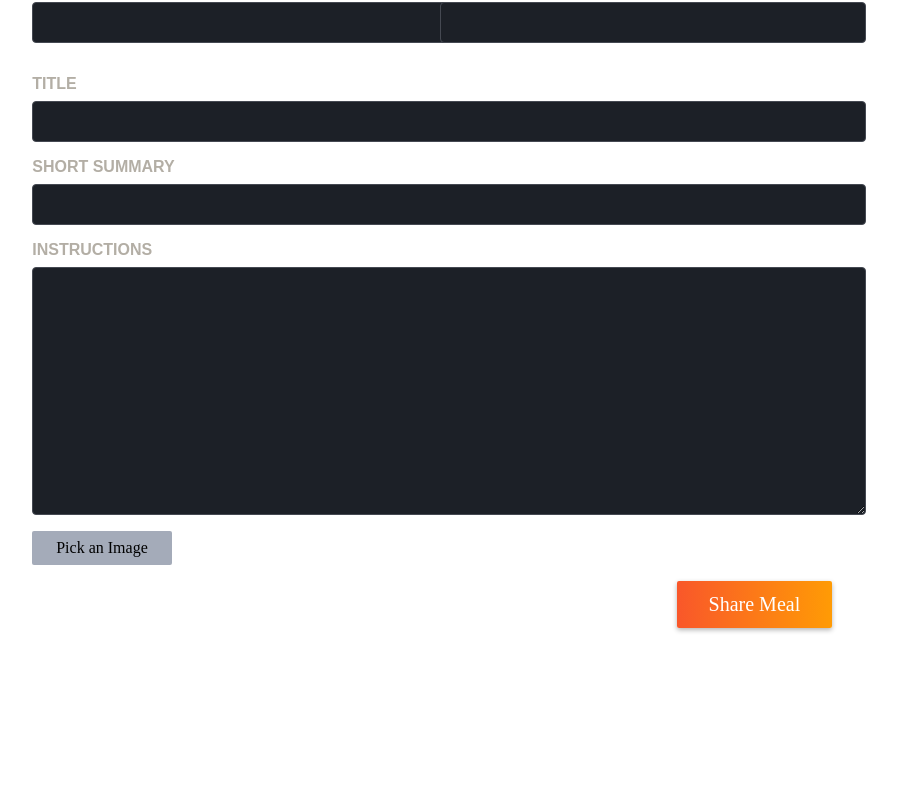
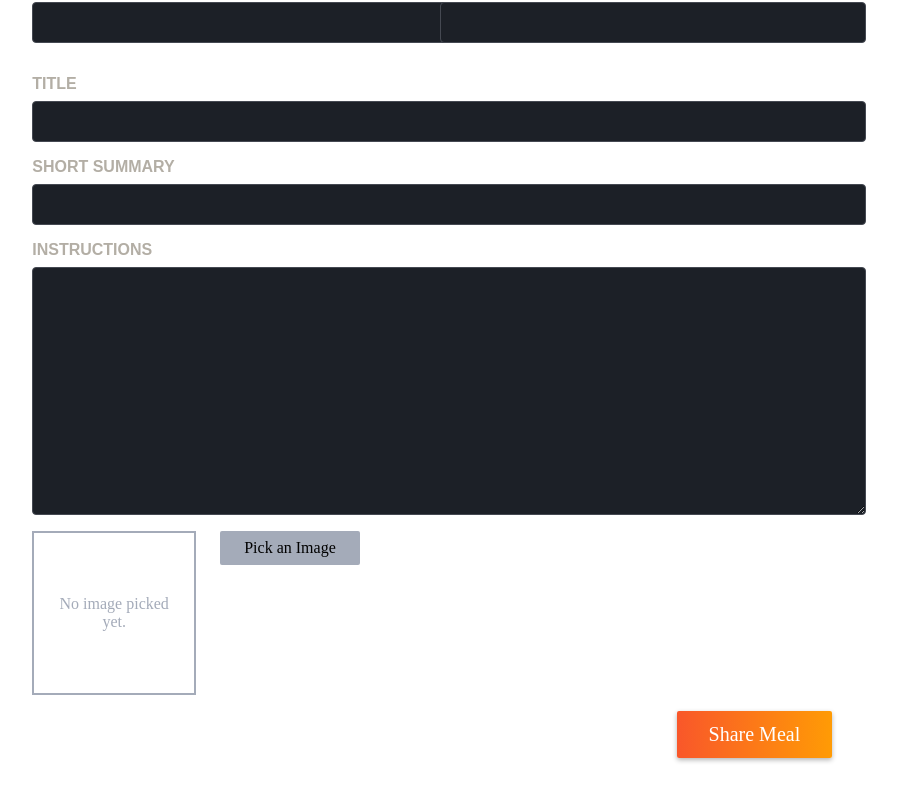
Before and after one commit to HensleyFerrari/food-next-app, a Next.js app: page /meals/share in a window 1280 px wide. Shown: the part 282-1082 px from the top of the page, without its empty margins (39-936 px from the left). Before the commit the page ends 958 px from the top, so only its background shows below. Built offline with nearby package versions, Linux system fonts and the light colour scheme.

Commit message:
added image preview to picker

```diff
--- a/app/components/meals/image-picker.jsx
+++ b/app/components/meals/image-picker.jsx
@@ -1,19 +1,47 @@
 "use client";
 
-import { useRef } from "react";
+import { useRef, useState } from "react";
 import classes from "./image-picker.module.css";
+import Image from "next/image";
 
 export default function ImagePicker({ label, name }) {
+  const [pickedImage, setPickedImage] = useState();
   const imageInput = useRef();
 
   function handlePickClick() {
     imageInput.current.click();
   }
 
+  function handleImageChange(event) {
+    const file = event.target.files[0];
+
+    if (!file) {
+      return;
+    }
+
+    const fileReader = new FileReader();
+
+    fileReader.onload = () => {
+      setPickedImage(fileReader.result);
+    };
+
+    fileReader.readAsDataURL(file);
+  }
+
   return (
     <div className={classes.picker}>
       <label htmlFor={name}>{label}</label>
       <div className={classes.controls}>
+        <div className={classes.preview}>
+          {!pickedImage && <p>No image picked yet.</p>}
+          {pickedImage && (
+            <Image
+              src={pickedImage}
+              alt="The image selected by the user"
+              fill
+            />
+          )}
+        </div>
         <input
           className={classes.input}
           type="file"
@@ -21,6 +49,7 @@
           accept="image/png, img/jpeg"
           name={name}
           ref={imageInput}
+          onChange={handleImageChange}
         />
         <button
           className={classes.button}
```
